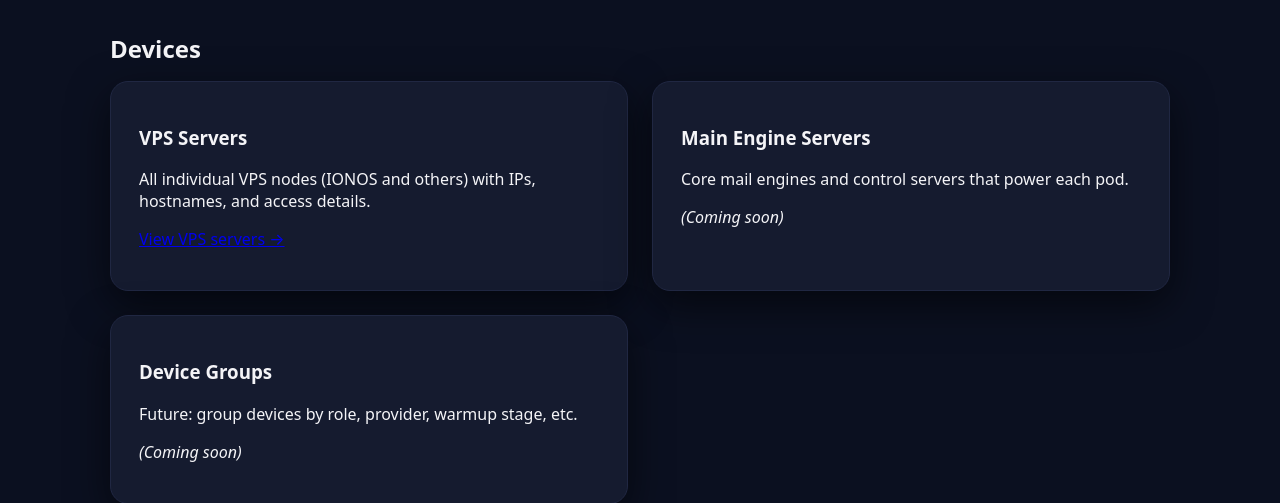
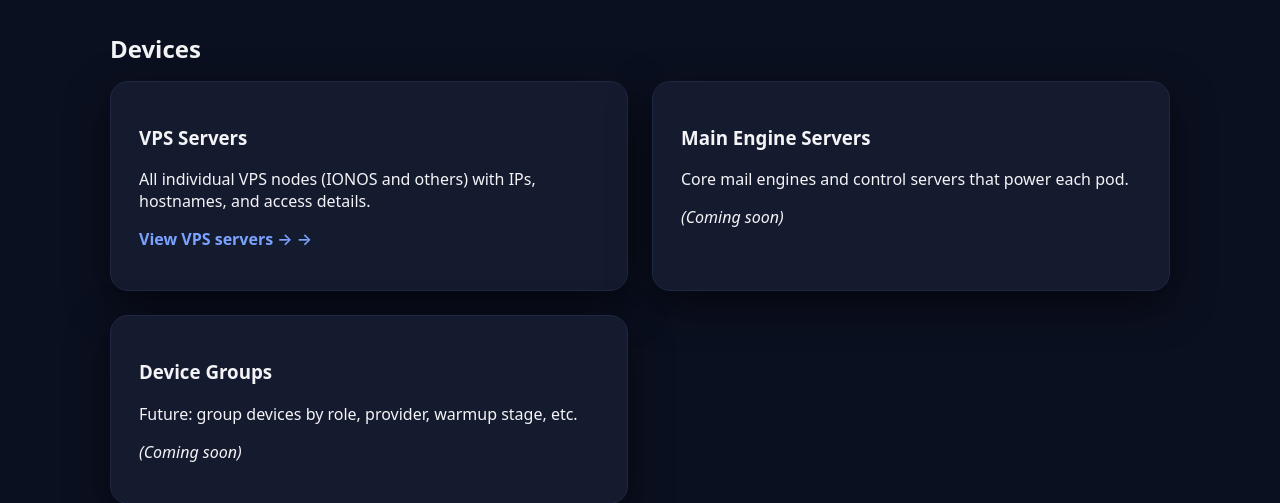
Before and after one commit to smj3348/EmailPodManagement, a Django app: template templates/devices.html in a window 1280 px wide. Shown: the part 47-550 px from the top of the page. Run offline with Django 3.2, Linux system fonts and the light colour scheme; the template is opened without the code that fills it, so the values that code supplies are empty.

Commit message:
Update main.css

```diff
--- a/static/css/main.css
+++ b/static/css/main.css
@@ -202,3 +202,53 @@ body {
     margin-top: 0;
     margin-bottom: 1rem;
 }
+
+/* ================================
+   Global Link Styling (Dashboard)
+   ================================ */
+
+/* Base link style */
+a {
+    color: #7aa2ff;                 /* soft but visible blue */
+    text-decoration: none;
+    font-weight: 500;
+    transition: color 0.15s ease, text-shadow 0.15s ease;
+}
+
+/* Hover state */
+a:hover {
+    color: #9db7ff;
+    text-shadow: 0 0 6px rgba(122, 162, 255, 0.35);
+    text-decoration: underline;
+}
+
+/* Card-specific links (VPS cards, pod cards, etc.) */
+.dash-card a {
+    color: #8fb0ff;
+    font-weight: 600;
+}
+
+/* Call-to-action style links (like "View VPS servers →") */
+.dash-card a::after {
+    content: " →";
+}
+
+/* Detail page links (panel, webmail, back links) */
+.app-main a {
+    color: #7aa2ff;
+}
+
+/* Back navigation links */
+.app-main a[href^="/"] {
+    font-weight: 600;
+}
+
+/* Prevent links from blending into muted text */
+p a {
+    color: #7aa2ff;
+}
+
+/* Accessibility: visited links slightly muted but still visible */
+a:visited {
+    color: #6a8fe0;
+}
```
